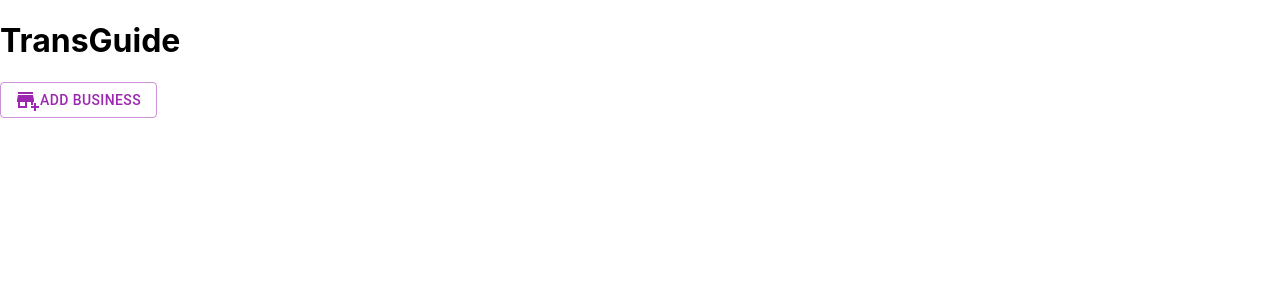
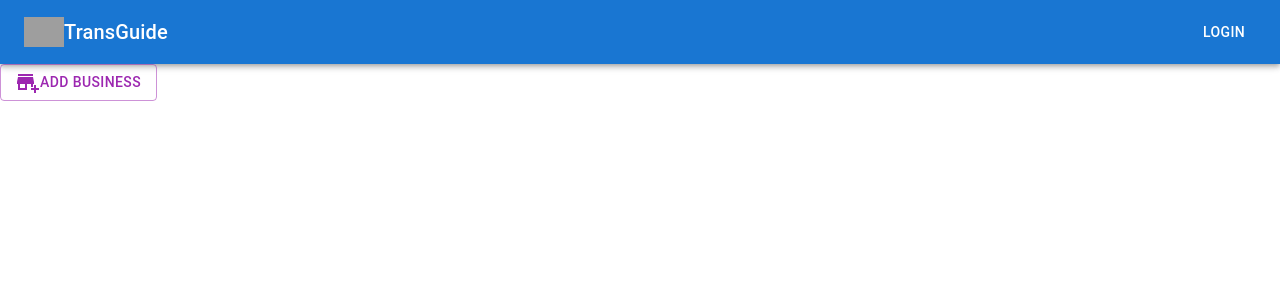
Before and after one commit to DaniS91/Capstone-Project, a React (Create React App) app: page / in a window 1280 px wide. Shown: the top 300 px of the page. Built offline with nearby package versions, Linux system fonts and the light colour scheme; grey boxes are pictures that could not be loaded.

Commit message:
MUI styling: add basic appbar component to header for now

```diff
--- a/src/components/Header.js
+++ b/src/components/Header.js
@@ -1,11 +1,40 @@
 import React from "react";
+import AppBar from '@mui/material/AppBar';
+import Box from '@mui/material/Box';
+import Toolbar from '@mui/material/Toolbar';
+import Typography from '@mui/material/Typography';
+import Button from '@mui/material/Button';
+import IconButton from '@mui/material/IconButton';
+import MenuIcon from '@mui/icons-material/Menu';
+import TransFlag from "./../img/transflag.png"
+import TransFlag2 from "./../img/transflag2.png"
+import TransFlag3 from "./../img/transflag3.png"
 
 function Header(){
   return (
     <React.Fragment>
-      <header>
-        <h1>TransGuide</h1>
-      </header>
+      <Box sx={{ flexGrow: 1 }}>
+      <AppBar position="static">
+        <Toolbar>
+          {/* <IconButton
+            size="large"
+            edge="start"
+            color="inherit"
+            aria-label="menu"
+            sx={{ mr: 2 }}
+          >
+            <MenuIcon />
+          </IconButton> */}
+          <img src={TransFlag2}
+            height="30px"
+            alt="transgender flag"></img>
+          <Typography variant="h6" component="div" sx={{ flexGrow: 1 }}>
+            TransGuide
+          </Typography>
+          <Button color="inherit">Login</Button>
+        </Toolbar>
+      </AppBar>
+    </Box>
     </React.Fragment>
   );
 }
```
